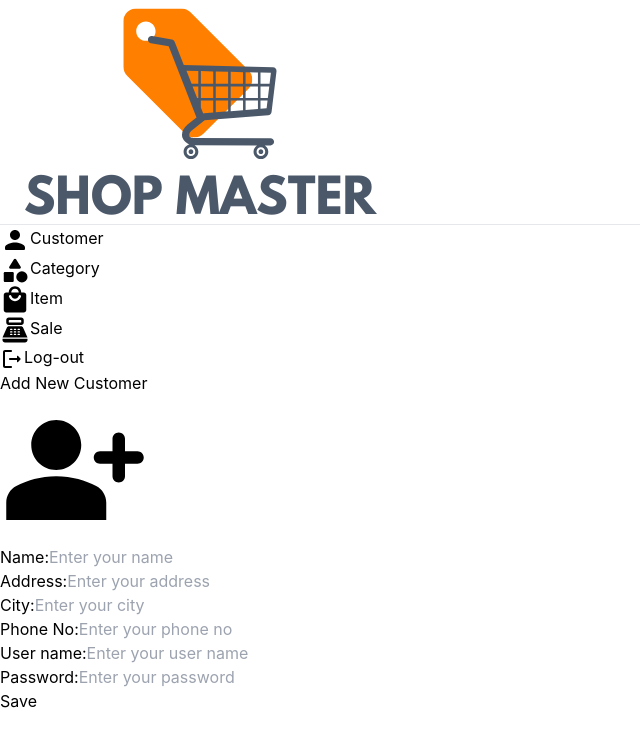
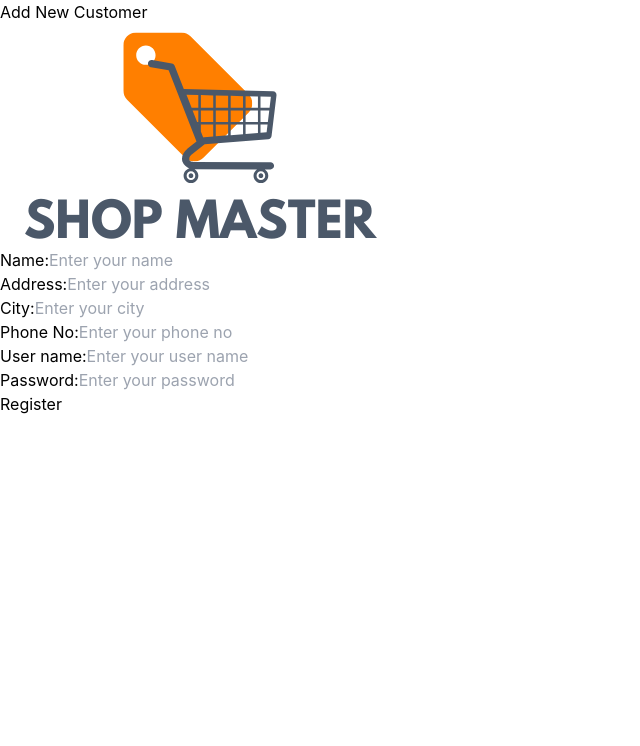
Before and after one commit to VinilaDeveen/CMJD-Course-Work-03---React, a React (Vite) app: page /customertable/newcustomer in a window 1280 px wide. Shown: the top 746 px of the page, without its empty margins (0-640 px from the left). Built offline with nearby package versions, Linux system fonts and the light colour scheme; a web font is replaced by a local one.

Commit message:
complete all CRUD functionality

```diff
--- a/src/component/customertable/Customertable.jsx
+++ b/src/component/customertable/Customertable.jsx
@@ -90,14 +90,6 @@ function Customertable() {
             <Grid item>
               <span className='text-xl text-slate-600'>Customer List</span>
             </Grid>
-            <Grid item>
-              <Link to='/customertable/newcustomer' style={{ textDecoration: 'none' }}>
-                <span className='p-2 border-solid border-2 border-green-700 rounded-lg text-green-700 hover:border-slate-900 hover:text-slate-900'>
-                  <AddCircleRoundedIcon className='mr-2 hover:text-slate-900'/>
-                  Add New
-                </span>
-              </Link>
-            </Grid>
           </Grid>
           <Box className='pt-5'>
             <DataGrid
--- a/src/pages/auth/Login.jsx
+++ b/src/pages/auth/Login.jsx
@@ -84,7 +84,10 @@ function Login() {
                         </button>
                     </div>
                 </form>
-                <Link to='/customertable/newcustomer'> Register </Link>
+                <div className='pt-5 flex text-center justify-center gap-2'>
+                    <span className='text-slate-600'>New to SHOP MASTER? </span>
+                    <Link to='/customertable/newcustomer' className='text-blue-800'> Register </Link>
+                </div>
             </div>
         </div>
     </div>
--- a/src/pages/newcustomer/Newcustomer.jsx
+++ b/src/pages/newcustomer/Newcustomer.jsx
@@ -1,9 +1,8 @@
 import React from 'react'
 import { useState } from "react";
 import { useNavigate } from 'react-router-dom';
-import PersonAddAltRoundedIcon from '@mui/icons-material/PersonAddAltRounded';
-import Sidebar from '../../component/sidebar/Sidebar';
 import axios from 'axios';
+import Logo from '../../assets/Logo.png'
 
 function Newcustomer() {
     const navigate = useNavigate();
@@ -24,8 +23,7 @@ function Newcustomer() {
             password : password
         };
 
-        if (isAuthenticated) {
-            const response = await axios.post(`http://localhost:8080/auth/register`,data)
+        const response = await axios.post(`http://localhost:8080/auth/register`,data)
             .then(response => {
                 console.log('Customer details updated:', response.data);
             })
@@ -33,26 +31,22 @@ function Newcustomer() {
                 console.error("There was an error updating the customer!", error);
             });
             navigate(`/customertable`)
-        }
       };
 
   return (
     <div className='flex'>
-        <div>
-        <Sidebar/>
-        </div>
         <div className='w-full px-20'>
             <div>
             <span className='font text-3xl text-slate-600 mx-5'>Add New Customer</span>
             </div>
             <div className='flex m-8 shadow-2xl rounded-3xl w-full'>
-                <div className='my-40'>
-                <PersonAddAltRoundedIcon
-                            sx={{ fontSize: { xs: 60, sm: 100, md: 150 } }}
-                            className='text-slate-800 mx-4 my-10 sm:mx-20 sm:my-20 md:m-20 md:my-20'
-                        />
+                <div className='my-30'>
+                    <img src={Logo}
+                        sx={{ fontSize: { xs: 60, sm: 100, md: 150 } }}
+                        className='text-slate-800 px-30 py-20 mx-8 my-10 sm:mx-20 sm:my-20 md:m-20 md:my-20'
+                    />
                 </div>
-                <div className='p-10 w-full'>
+                <div className='p-10 w-full mx-20'>
                     <div className='w-full'>
                         <label className='flex pt-8 text-lg text-slate-800'>Name:</label>
                         <input
@@ -61,6 +55,7 @@ function Newcustomer() {
                             onChange={(e) => setName(e.target.value)}
                             placeholder='Enter your name'
                             className='border-b-2 border-slate-300 w-full pt-3 outline-none placeholder:text-slate-400'
+                            required
                         />
                     </div>
 
@@ -72,6 +67,7 @@ function Newcustomer() {
                             onChange={(e) => setAddress(e.target.value)}
                             placeholder='Enter your address'
                             className='border-b-2 border-slate-300 w-full pt-3 outline-none placeholder:text-slate-400'
+                            required
                         />
                     </div>
 
@@ -86,6 +82,7 @@ function Newcustomer() {
                                 onChange={(e) => setCity(e.target.value)}
                                 placeholder='Enter your city'
                                 className='border-b-2 border-slate-300 w-full pt-3 outline-none placeholder:text-slate-400'
+                                required
                             />
                         </div>
 
@@ -97,6 +94,7 @@ function Newcustomer() {
                                 onChange={(e) => setPhoneNo(e.target.value)}
                                 placeholder='Enter your phone no'
                                 className='border-b-2 border-slate-300 w-full pt-3 outline-none placeholder:text-slate-400'
+                                required
                             />
                         </div>
                     </div>
@@ -112,6 +110,7 @@ function Newcustomer() {
                                 onChange={(e) => setUsername(e.target.value)}
                                 placeholder='Enter your user name'
                                 className='border-b-2 border-slate-300 w-full pt-3 outline-none placeholder:text-slate-400'
+                                required
                             />
                         </div>
 
@@ -123,6 +122,7 @@ function Newcustomer() {
                                 onChange={(e) => setPassword(e.target.value)}
                                 placeholder='Enter your password'
                                 className='border-b-2 border-slate-300 w-full pt-3 outline-none placeholder:text-slate-400'
+                                required
                             />
                         </div>
                     </div>
@@ -130,7 +130,7 @@ function Newcustomer() {
                     <div className='w-full'>
                         <input
                             type="button"
-                            value="Save"
+                            value="Register"
                             className='flex bg-slate-800 text-slate-50 mt-20 mb-5 px-20 py-2 rounded-xl hover:bg-slate-900'
                             onClick={handleSubmit}
                         />
```
